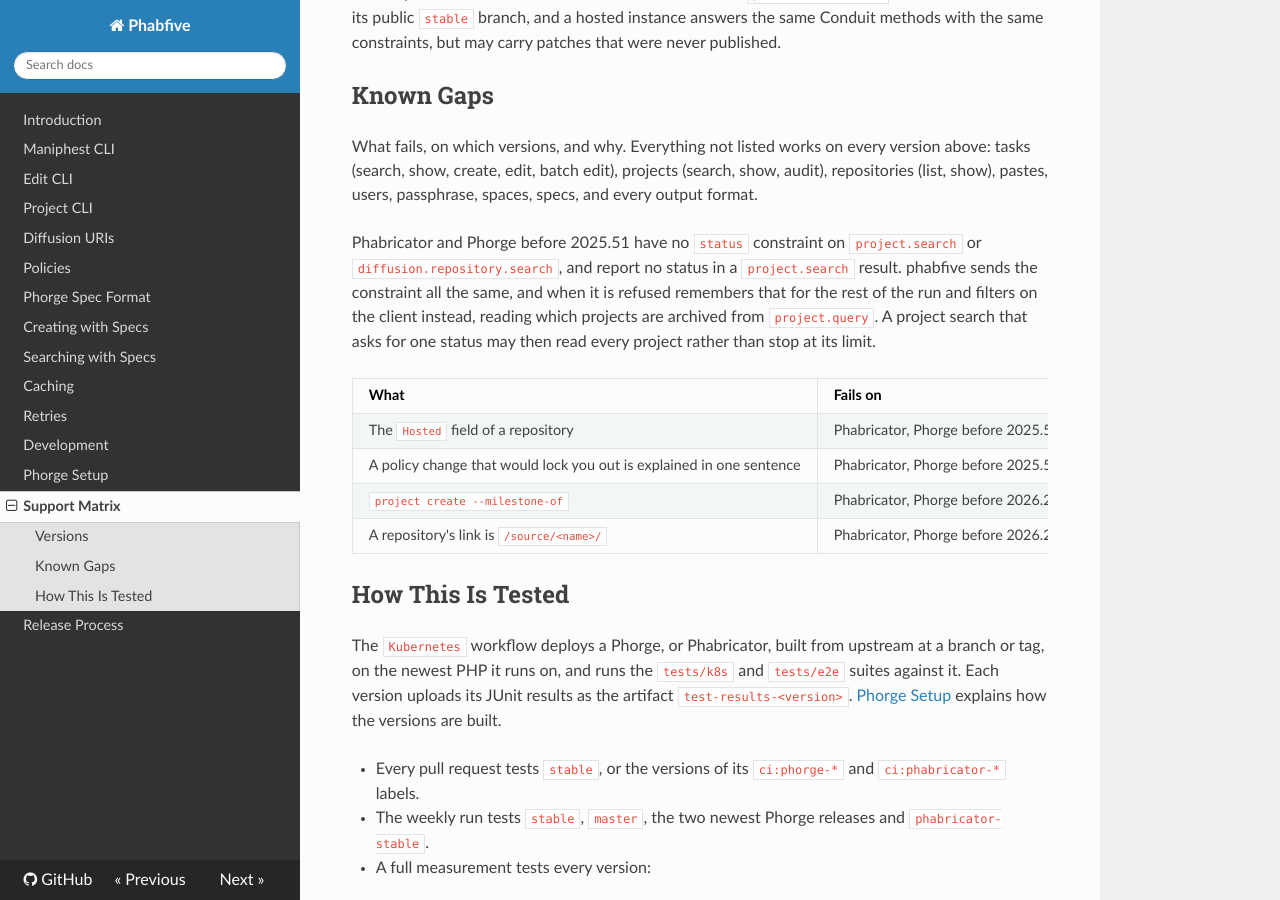
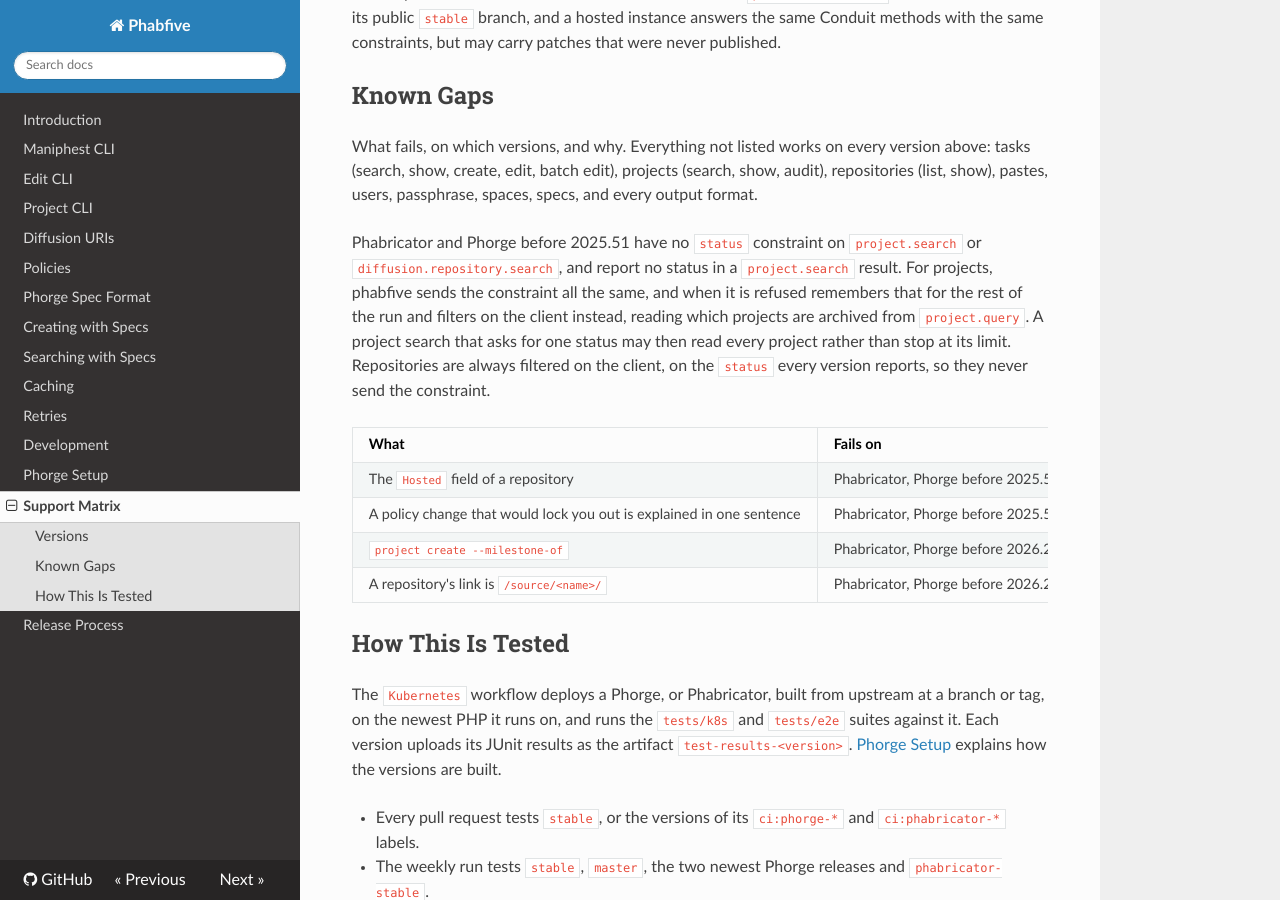
Before and after one commit to dynamist/phabfive, an MkDocs documentation site: the page built from docs/support-matrix.md, in a window 1280 px wide and 900 px high, scrolled down 643 px. Built offline with MkDocs 1.6.1, drawn with Linux system fonts in a browser that asks for light colours; nearby versions of some CDN libraries.

Commit message:
docs: repositories never send the status constraint
Co-Authored-By: Claude Opus 5.5 <noreply@anthropic.com>

```diff
--- a/docs/support-matrix.md
+++ b/docs/support-matrix.md
@@ -21,7 +21,7 @@ Phacility still hosts Phabricator for some customers. The `phabricator-stable` v
 
 What fails, on which versions, and why. Everything not listed works on every version above: tasks (search, show, create, edit, batch edit), projects (search, show, audit), repositories (list, show), pastes, users, passphrase, spaces, specs, and every output format.
 
-Phabricator and Phorge before 2025.51 have no `status` constraint on `project.search` or `diffusion.repository.search`, and report no status in a `project.search` result. phabfive sends the constraint all the same, and when it is refused remembers that for the rest of the run and filters on the client instead, reading which projects are archived from `project.query`. A project search that asks for one status may then read every project rather than stop at its limit.
+Phabricator and Phorge before 2025.51 have no `status` constraint on `project.search` or `diffusion.repository.search`, and report no status in a `project.search` result. For projects, phabfive sends the constraint all the same, and when it is refused remembers that for the rest of the run and filters on the client instead, reading which projects are archived from `project.query`. A project search that asks for one status may then read every project rather than stop at its limit. Repositories are always filtered on the client, on the `status` every version reports, so they never send the constraint.
 
 | What | Fails on | Why |
 |------|----------|-----|
```
